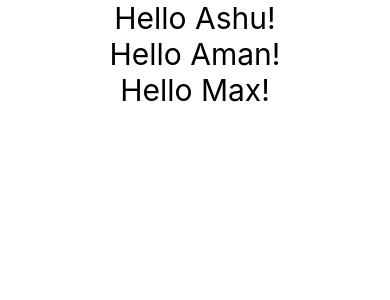
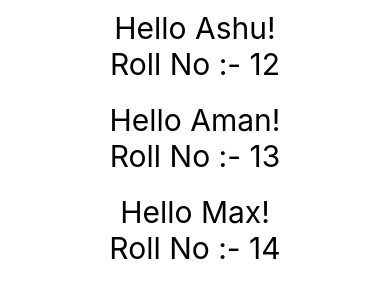
Before and after one commit to HimanshuTakshak2000/react-native-learn-from-tutorial_point, a React Native app: screen / in a window 390 px wide. Shown: the top 300 px of the page. Built offline with nearby package versions, Linux system fonts and the light colour scheme.

Commit message:
React Native Props by Tutorial Point

```diff
--- a/App.tsx
+++ b/App.tsx
@@ -39,11 +39,13 @@
 import React, { Component } from 'react';
 import { StyleSheet, Text, View } from 'react-native';
 
-class ChildClass extends Component<{name: string | number | boolean | React.ReactElement<any, string | React.JSXElementConstructor<any>> | Iterable<React.ReactNode> | React.ReactPortal | null | undefined}> {   // we must send props name in components type
+class ChildClass extends Component<{name: string | number | boolean | React.ReactElement<any, string | React.JSXElementConstructor<any>> | Iterable<React.ReactNode> | React.ReactPortal | null | undefined, rollno: string | number | boolean | React.ReactElement<any, string | React.JSXElementConstructor<any>> | Iterable<React.ReactNode> | React.ReactPortal | null | undefined}> {   // we must send props name in components type
   render() {
     return (
-        <View style={{alignItems: 'center'}}>
+        <View style={{alignItems: 'center', margin:10}}>
           <Text style={styles.welcome}>Hello {this.props.name}!</Text>
+          <Text style={styles.welcome}>Roll No :- {this.props.rollno}</Text>
+
         </View>
     );
   }
@@ -53,9 +55,9 @@ export default class ParentsClass extends Component {
   render() {
     return (
         <View style={{alignItems: 'center'}}>
-          <ChildClass name='Ashu' />
-          <ChildClass name='Aman' />
-          <ChildClass name='Max' />
+          <ChildClass name='Ashu' rollno='12' />
+          <ChildClass name='Aman' rollno='13' />
+          <ChildClass name='Max' rollno='14' />
         </View>
     );
   }
```
